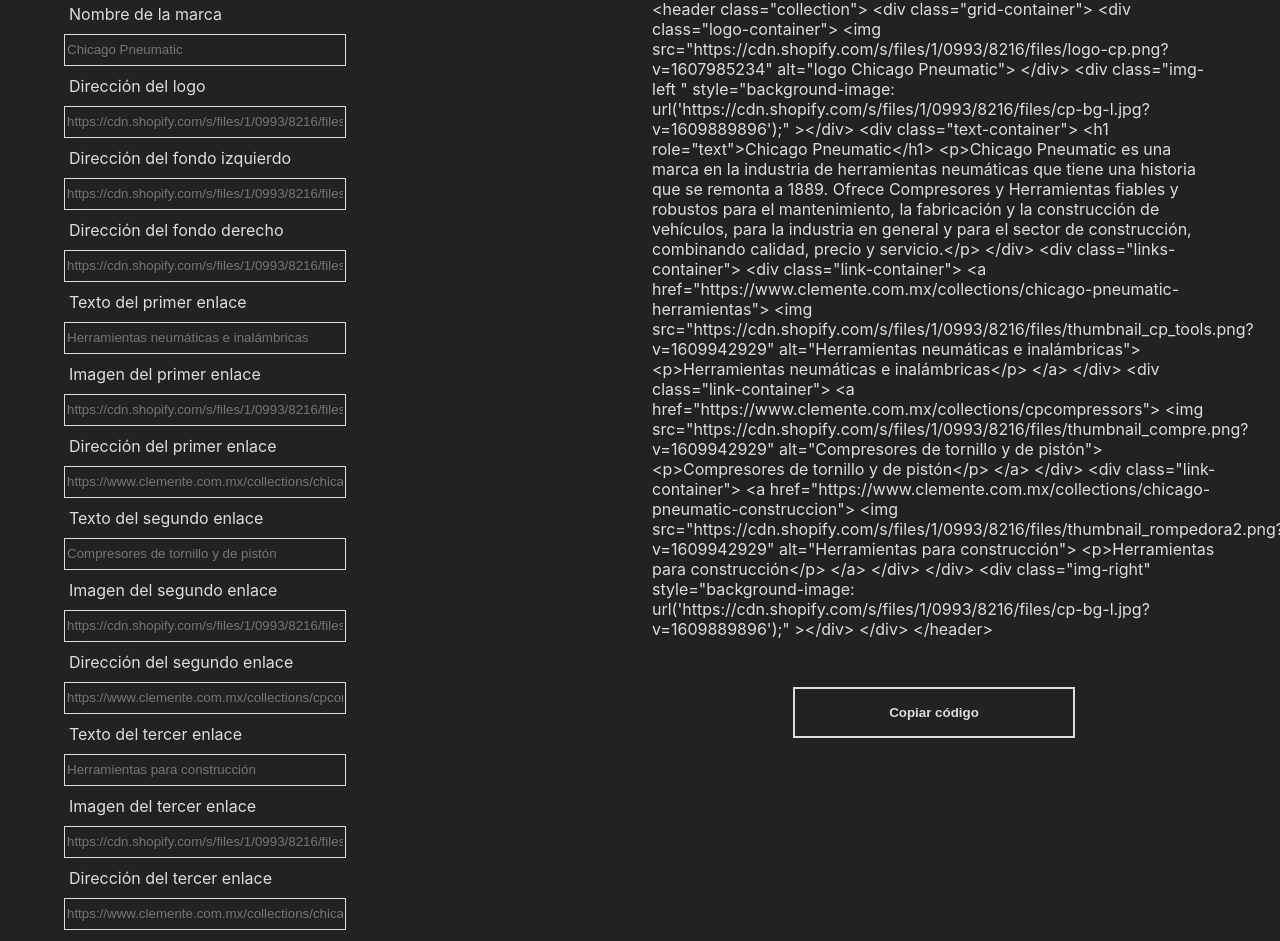
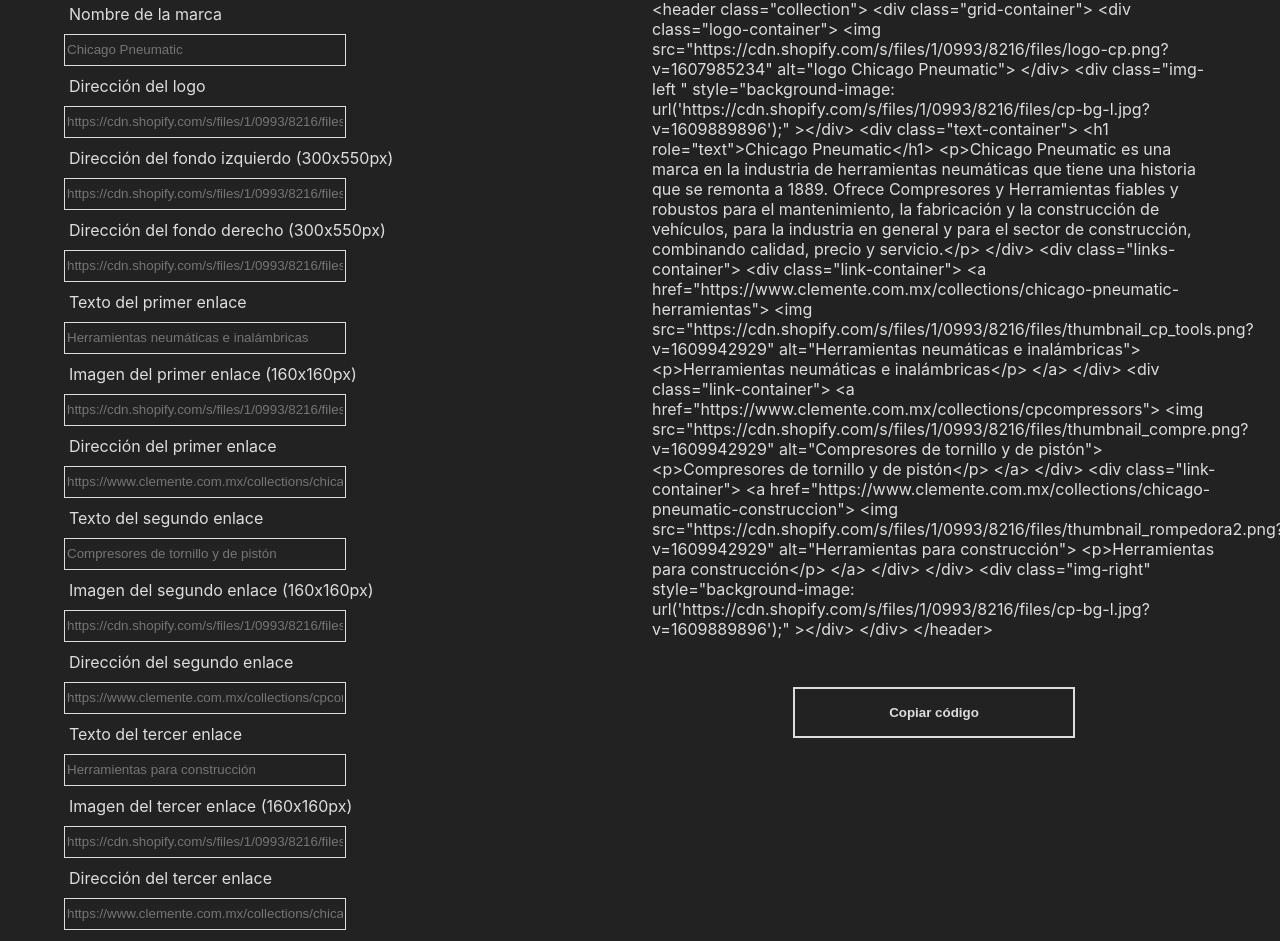
Before and after one commit to CharleyDvs/HtmlGenerator, a Next.js app: page / in a window 1280 px wide. Shown: the part 151-1092 px from the top of the page. Built offline with nearby package versions, Linux system fonts and the light colour scheme.

Commit message:
Added a new input to modify the header background color

```diff
--- a/components/HtmlGenerator/index.jsx
+++ b/components/HtmlGenerator/index.jsx
@@ -12,9 +12,13 @@
   }
   useEffect(() => {
     const getInitialData = async () => {
-      const response = await axios('http://localhost:3000/api/initialData')
-      const data = await response.data
-      setTemplateVariables(data)
+      try {
+        const response = await axios('http://localhost:3000/api/initialData')
+        const data = await response.data
+        setTemplateVariables(data)
+      } catch (error) {
+        console.error(error)
+      }
     }
     getInitialData()
   }, [])
--- a/components/TemplateForm/index.jsx
+++ b/components/TemplateForm/index.jsx
@@ -19,11 +19,11 @@
     },
     {
       name: 'leftImage',
-      label: 'Dirección del fondo izquierdo',
+      label: 'Dirección del fondo izquierdo (300x550px)',
     },
     {
       name: 'rightImage',
-      label: 'Dirección del fondo derecho',
+      label: 'Dirección del fondo derecho (300x550px)',
     },
     {
       name: 'linkText1',
@@ -31,7 +31,7 @@
     },
     {
       name: 'linkImage1',
-      label: 'Imagen del primer enlace',
+      label: 'Imagen del primer enlace (160x160px)',
     },
     {
       name: 'url1',
@@ -43,7 +43,7 @@
     },
     {
       name: 'linkImage2',
-      label: 'Imagen del segundo enlace',
+      label: 'Imagen del segundo enlace (160x160px)',
     },
     {
       name: 'url2',
@@ -55,11 +55,15 @@
     },
     {
       name: 'linkImage3',
-      label: 'Imagen del tercer enlace',
+      label: 'Imagen del tercer enlace (160x160px)',
     },
     {
       name: 'url3',
       label: 'Dirección del tercer enlace',
+    },
+    {
+      name: 'headerBg',
+      label: 'Color de fondo (Hexadecimal)',
     },
   ]
   return (
--- a/components/TemplatePreview/index.jsx
+++ b/components/TemplatePreview/index.jsx
@@ -16,11 +16,15 @@
     linkText1,
     linkText2,
     linkText3,
+    headerBg,
   } = templateVariables
   return (
     <section className="collection">
       <div className="grid-container">
-        <div className="logo-container">
+        <div
+          className="logo-container"
+          style={{ backgroundColor: `#${headerBg}` }}
+        >
           <img src={`${logoUrl}`} alt={`logo ${brandName}`} />
         </div>
         <div
--- a/pages/api/initialData.js
+++ b/pages/api/initialData.js
@@ -24,5 +24,6 @@
     linkText1: 'Herramientas neumáticas e inalámbricas',
     linkText2: 'Compresores de tornillo y de pistón',
     linkText3: 'Herramientas para construcción',
+    headerBg: '222',
   })
 }
```
